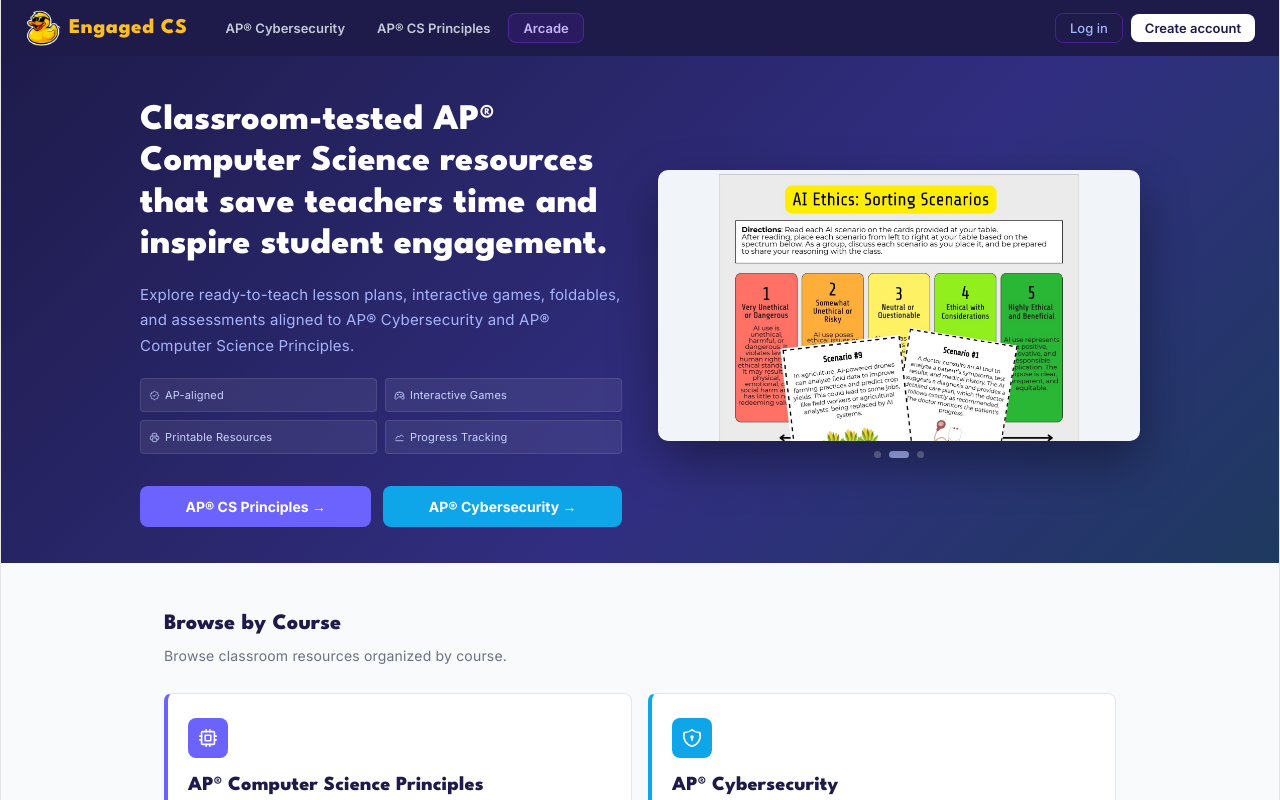
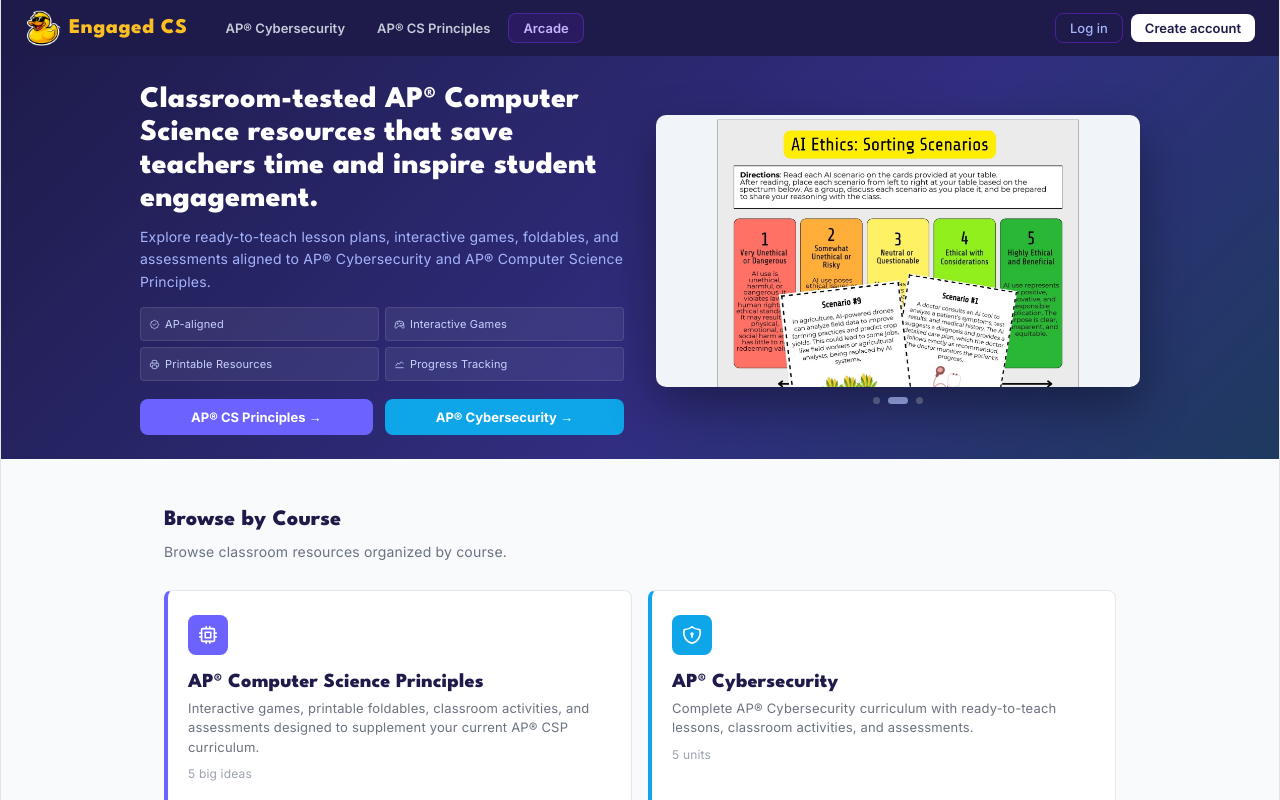
Before and after one commit to as1592/logic-lab, a React (Vite) app: page / in a window 1280 px wide. Shown: the top 800 px of the page. Built offline with nearby package versions, Linux system fonts and the light colour scheme.

Commit message:
Update App.jsx

```diff
--- a/src/App.jsx
+++ b/src/App.jsx
@@ -1636,16 +1636,16 @@
   return (
     <div>
       {!user ? (
-        <div style={{ background: "linear-gradient(135deg, #1E1B4B 0%, #312E81 60%, #1E3A5F 100%)", padding: isMobile ? "28px 16px 24px" : "44px 24px 36px" }}>
-          <div style={{ maxWidth: 1000, margin: "0 auto", display: "grid", gridTemplateColumns: isMobile ? "1fr" : "1fr 1fr", gap: isMobile ? 24 : 36, alignItems: "center" }}>
+        <div style={{ background: "linear-gradient(135deg, #1E1B4B 0%, #312E81 60%, #1E3A5F 100%)", padding: isMobile ? "20px 16px 18px" : "28px 24px 24px" }}>
+          <div style={{ maxWidth: 1000, margin: "0 auto", display: "grid", gridTemplateColumns: isMobile ? "1fr" : "1fr 1fr", gap: isMobile ? 20 : 32, alignItems: "center" }}>
             <div>
-              <div style={{ fontFamily: "'League Spartan', sans-serif", fontWeight: 800, fontSize: isMobile ? 26 : 36, color: "#fff", lineHeight: 1.15, marginBottom: 16 }}>
+              <div style={{ fontFamily: "'League Spartan', sans-serif", fontWeight: 800, fontSize: isMobile ? 24 : 30, color: "#fff", lineHeight: 1.1, marginBottom: 10 }}>
                 Classroom-tested AP® Computer Science resources that save teachers time and inspire student engagement.
               </div>
-              <div style={{ fontFamily: "'Inter', sans-serif", fontSize: 15, color: "#A5B4FC", lineHeight: 1.7, marginBottom: 20 }}>
+              <div style={{ fontFamily: "'Inter', sans-serif", fontSize: 14, color: "#A5B4FC", lineHeight: 1.6, marginBottom: 14 }}>
                 Explore ready-to-teach lesson plans, interactive games, foldables, and assessments aligned to AP® Cybersecurity and AP® Computer Science Principles.
               </div>
-              <div style={{ display: "grid", gridTemplateColumns: "1fr 1fr", gap: 8, marginBottom: 32 }}>
+              <div style={{ display: "grid", gridTemplateColumns: "1fr 1fr", gap: 6, marginBottom: 18 }}>
                 {[
                   { icon: <IconRosetteDiscountCheck size={11} stroke={1.75} />, label: "AP-aligned" },
                   { icon: <IconDeviceGamepad2 size={11} stroke={1.75} />, label: "Interactive Games" },
@@ -1658,10 +1658,10 @@
                 ))}
               </div>
               <div style={{ display: "grid", gridTemplateColumns: isMobile ? "1fr" : "auto auto", gap: 12 }}>
-                <button onClick={() => onSelect("csp")} style={{ background: "#6C63FF", color: "#fff", border: "none", borderRadius: 8, padding: "12px 22px", fontSize: 14, fontWeight: 700, cursor: "pointer", fontFamily: "'Inter', sans-serif" }}>
+                <button onClick={() => onSelect("csp")} style={{ background: "#6C63FF", color: "#fff", border: "none", borderRadius: 8, padding: "10px 20px", fontSize: 13, fontWeight: 700, cursor: "pointer", fontFamily: "'Inter', sans-serif" }}>
                   AP® CS Principles →
                 </button>
-                <button onClick={() => onSelect("cyber")} style={{ background: "#0EA5E9", color: "#fff", border: "none", borderRadius: 8, padding: "12px 22px", fontSize: 14, fontWeight: 700, cursor: "pointer", fontFamily: "'Inter', sans-serif" }}>
+                <button onClick={() => onSelect("cyber")} style={{ background: "#0EA5E9", color: "#fff", border: "none", borderRadius: 8, padding: "10px 20px", fontSize: 13, fontWeight: 700, cursor: "pointer", fontFamily: "'Inter', sans-serif" }}>
                   AP® Cybersecurity →
                 </button>
               </div>
```
